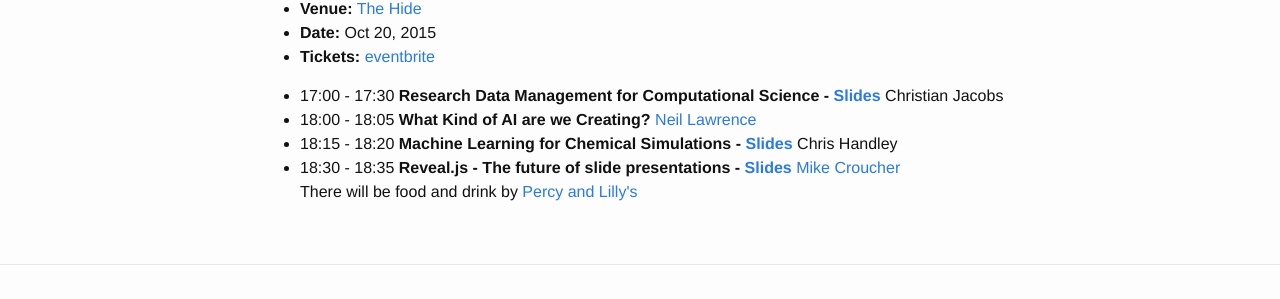
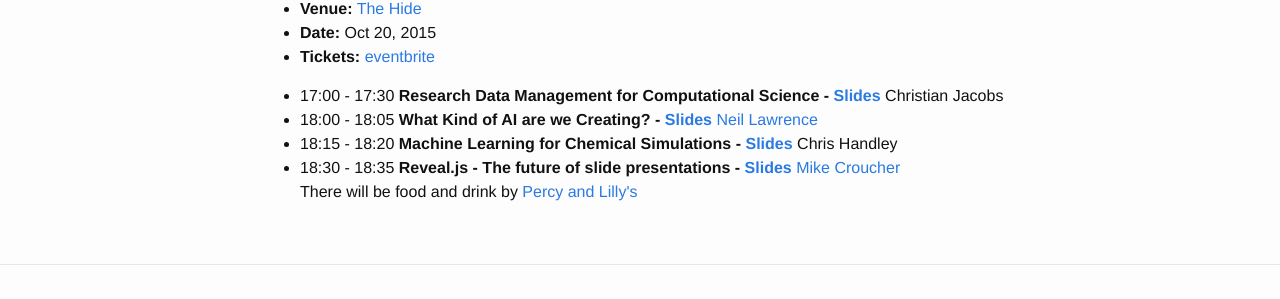
Before and after one commit to sods/datahide, a Jekyll site: the page built from _posts/2015-10-20-RDM-ai.md, in a window 1280 px wide. Shown: the part 269-568 px from the top of the page. Built offline with Jekyll 4.4.1, drawn with Linux system fonts in a browser that asks for light colours.

Commit message:
Update data hide for 20th October with last of slides.

```diff
--- a/_posts/2015-10-20-RDM-ai.md
+++ b/_posts/2015-10-20-RDM-ai.md
@@ -8,17 +8,17 @@ date: 2015-10-20 17:00
 talks:
 - start: "17:00"
   end: "17:30"
-  title: "Research Data Management for Computational Science - [Slides](http://opendsi.cc/datahide/slides/october2015/jacobs.pdf)"
+  title: "Research Data Management for Computational Science - [Slides](/datahide/slides/october2015/jacobs.pdf)"
   speaker: "Christian Jacobs"
   type: invited
 - start: "18:00"
   end: "18:05"
-  title: "What Kind of AI are we Creating?"
+  title: "What Kind of AI are we Creating? - [Slides](http://inverseprobability.com/talks/slides/2015-10-20-what-kind-of-ai.slides.html)"
   speaker: "[Neil Lawrence](http://inverseprobability.com)"
   type: lighting
 - start: "18:15"
   end: "18:20"
-  title: "Machine Learning for Chemical Simulations - [Slides](http://opendsi.cc/datahide/slides/october2015/chris_handley.pdf)"
+  title: "Machine Learning for Chemical Simulations - [Slides](/datahide/slides/october2015/chris_handley.pdf)"
   speaker: "Chris Handley"
   type: lightning
 - start: "18:30"
```
